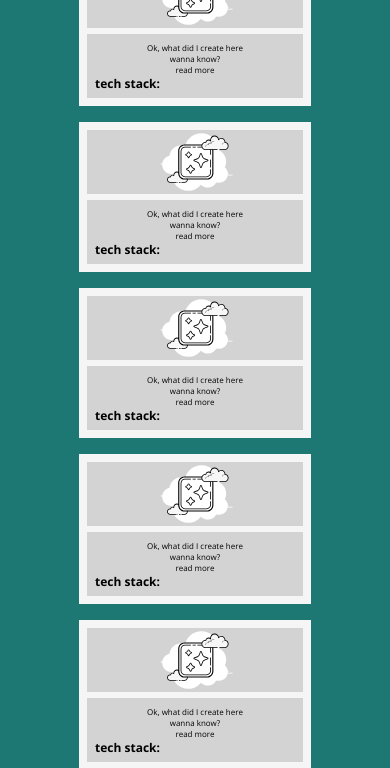
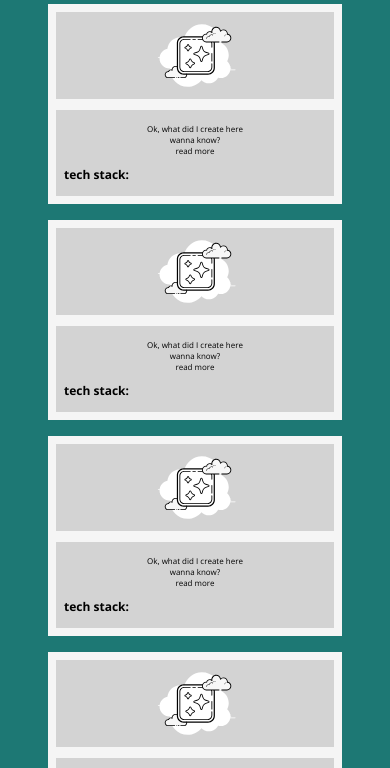
Before and after one commit to dmlp-fanny/portfolio-page2, a website built with Vite: page index.html in a window 390 px wide. Shown: the part 2195-2963 px from the top of the page. Built offline with nearby package versions, Linux system fonts and the light colour scheme.

Commit message:
added responsiveness and scss & bem to portfolio section

```diff
--- a/index.html
+++ b/index.html
@@ -169,78 +169,72 @@
       <div id="portfolio" class="portfolio">
         <h2>My Portfolio</h2>
         <div class="portfolio__container">
-          <div class="portfolio__items">
-            <div class="portfolio__itemss img">
+          <div class="portfolio__container-cards">
             <img src="img/empty_bg.svg" alt="" />
-            </div>
-            <div class="portfolio__itemss text">
-              <section class="itemss__description">
+            <div class="portfolio__container-cards_text">
+              <section class="description">
                 Ok, what did I create here <br />
                 wanna know? <br />
                 read more <br />
               </section>
-              <section class="itemss__techstack">tech stack:</section>
+              <section class="techstack">tech stack:</section>
             </div>
           </div>
-          <div class="portfolio__items">
-            <div class="portfolio__itemss img">
+
+          <div class="portfolio__container-cards">
             <img src="img/empty_bg.svg" alt="" />
-            </div>
-            <div class="portfolio__itemss text">
-              <section class="itemss__description">
+            <div class="portfolio__container-cards_text">
+              <section class="description">
                 Ok, what did I create here <br />
                 wanna know? <br />
                 read more <br />
               </section>
-              <section class="itemss__techstack">tech stack:</section>
+              <section class="techstack">tech stack:</section>
             </div>
           </div>
-          <div class="portfolio__items">
-            <div class="portfolio__itemss img">
+
+          <div class="portfolio__container-cards">
             <img src="img/empty_bg.svg" alt="" />
-            </div>
-            <div class="portfolio__itemss text">
-              <section class="itemss__description">
+
+            <div class="portfolio__container-cards_text">
+              <section class="description">
                 Ok, what did I create here <br />
                 wanna know? <br />
                 read more <br />
               </section>
-              <section class="itemss__techstack">tech stack:</section>
+              <section class="techstack">tech stack:</section>
             </div>
           </div>
 
-          <div class="portfolio__items">
-            <div class="portfolio__itemss img">
+          <div class="portfolio__container-cards">
             <img src="img/empty_bg.svg" alt="" />
-            </div>
-            <div class="portfolio__itemss text">
-              <section class="itemss__description">
+
+            <div class="portfolio__container-cards_text">
+              <section class="description">
                 Ok, what did I create here <br />
                 wanna know? <br />
                 read more <br />
               </section>
-              <section class="itemss__techstack">tech stack:</section>
+              <section class="techstack">tech stack:</section>
             </div>
           </div>
-          <div class="portfolio__items">
-            <div class="portfolio__itemss img">
+          <div class="portfolio__container-cards">
             <img src="img/empty_bg.svg" alt="" />
-            </div>
-            <div class="portfolio__itemss text">
-              <section class="itemss__description">
+
+            <div class="portfolio__container-cards_text">
+              <section class="description">
                 Ok, what did I create here <br />
                 wanna know? <br />
                 read more <br />
               </section>
-              <section class="itemss__techstack">tech stack:</section>
+              <section class="techstack">tech stack:</section>
             </div>
           </div>
-          <div class="portfolio__items">
-            <div class="portfolio__itemss img">
+          <div class="portfolio__container-cards">
             <img src="img/empty_bg.svg" alt="" />
-            </div>
-            <div class="portfolio__itemss text">
-              <section class="itemss__description">
+
+            <div class="portfolio__container-cards_text">
+              <section class="description">
                 Ok, what did I create here <br />
                 wanna know? <br />
                 read more <br />
--- a/scss/sec6_portfolio.scss
+++ b/scss/sec6_portfolio.scss
@@ -1,65 +1,64 @@
 // Section 6 - the portfolio
 .portfolio {
-    background-color: #1d7874;
+    background-color: $color_green;
+    margin: 0 auto;
+    padding: 3rem;
+    h2 {
+        color: $color_neutral;
+        text-transform: uppercase;
     }
-
-.portfolio__container {
+    &__container {
         display: flex;
-    flex-flow: row wrap;
+        flex-flow: column;
         justify-content: center;
         gap: 1rem;
-}
-
-.portfolio__items {
+        &-cards {
             background-color: whitesmoke;
-    min-width: 30%;
-    height: 150px;
+            height: 200px;
             padding: 0.5rem;
             display: flex;
             flex-direction: column;
             justify-content: space-between;
+            align-items: center;
+            img {
+                background-color: $color_neutral;
+                width: 100%;
+                height: 47%;
             }
-
-.portfolio__items:hover {
-    background-color: #0a2342;
-}
-
-.portfolio__itemss {
-    background-color: lightgrey;
+            &_text {
+                background-color: $color_neutral;
                 font-size: 0.5rem;
+                width: 100%;
                 padding: 0.5rem;
-    height: 48%;
-    overflow: hidden;
-}
-
-.portfolio__itemss:first-child {
+                height: 47%;
                 display: flex;
                 flex-direction: column;
-    justify-content: center;
-    align-items: center;
-}
-
-.portfolio__itemss img {
-    width: 40%;
-}
-
-#portfolio h2 {
-    color: whitesmoke;
-    text-transform: uppercase;
-}
-
-.itemss__techstack {
+                justify-content: space-around;
+                .techstack {
                     font-weight: bold;
                     text-align: left;
                     font-size: 0.75rem;
                 }
+            }
+            &:hover {
+                background-color: $color_dark;
+            }
+        }
+        @media (min-width: 768px) {
+            flex-flow: row wrap;
+            &-cards {
+                min-width: 30%;
+            }
+        }
+    }
+}
 
 .explorebutton {
-    background-color: #1d7874;
+    background-color: $color_green;
     color: whitesmoke;
     padding: 0 3rem;
     font-size: 0.75rem;
     text-decoration: none;
     border-radius: 2px;
-    box-shadow: 2.5px 2.5px 5px #0a2342;
+    box-shadow: 2.5px 2.5px 5px $color_dark;
 }
```
Lines whose indentation alone changed are shown as unchanged.
